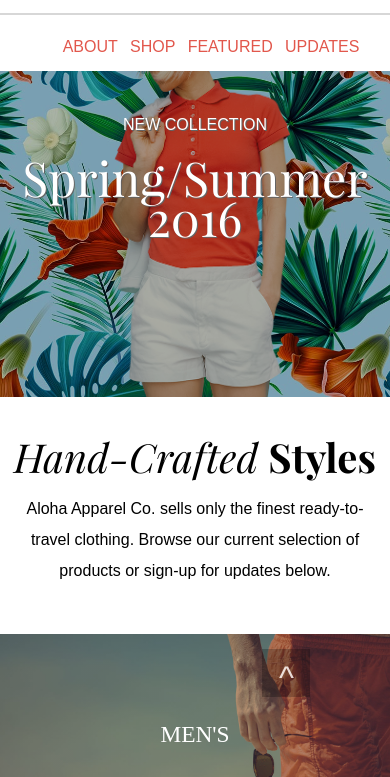
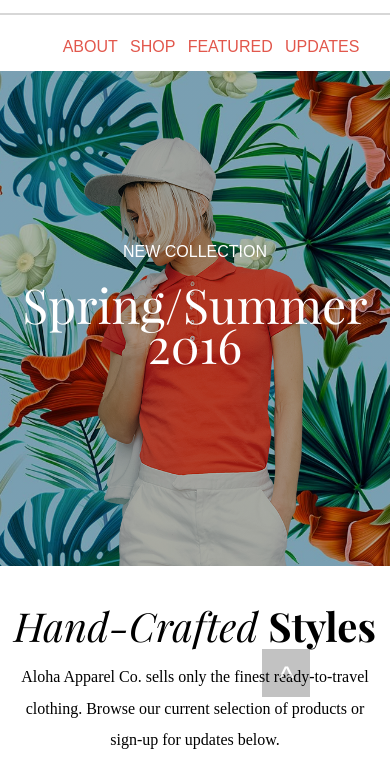
Before and after one commit to ambrosiae/red-aloha, a plain HTML site: page index.html in a window 390 px wide. Shown: the part 67-844 px from the top of the page. Drawn offline with nearby package versions, Linux system fonts and the light colour scheme.

Commit message:
Made minor changes to mobile banner

```diff
--- a/style.css
+++ b/style.css
@@ -190,6 +190,8 @@ header{
 	        align-items: center;
 	background: #fff;
 	padding-top: 1rem;
+	top: 0px;
+	left: 0px;
 	font-family: 'Raleway', 'Arial', 'Sans serif';
 }
 
@@ -272,61 +274,30 @@ li{
 }
 
 .container, .about{
-	display: -webkit-box;
-	display: -ms-flexbox;
 	display: flex;
-	-webkit-box-orient: vertical;
-	-webkit-box-direction: normal;
-	    -ms-flex-direction: column;
 	flex-direction: column;
-	-ms-flex-pack: distribute;
 	justify-content: space-around;
-	-webkit-box-align: center;
-	    -ms-flex-align: center;
 	align-items: center;
 	text-align: center;
 	margin: auto;
 	width: 95vw;
 	line-height: 8vw;
-	font-family: 'Raleway', 'Arial', 'Sans serif';
 }
 
 .banner{
-	background: -webkit-gradient(
-	linear,
-	left top, left bottom,
-	from(rgba(0,0,0,0.3)),
-	to(rgba(0,0,0,0.3))),
-	url(images/banner-girl.png) no-repeat center 50px,
-	url(images/flower-bkgd.jpg) center;
-	background: -webkit-linear-gradient(
-	rgba(0,0,0,0.3),
-	rgba(0,0,0,0.3)),
-	url(images/banner-girl.png) no-repeat center 50px,
-	url(images/flower-bkgd.jpg) center;
-	background: -o-linear-gradient(
-	rgba(0,0,0,0.3),
-	rgba(0,0,0,0.3)),
-	url(images/banner-girl.png) no-repeat center 50px,
-	url(images/flower-bkgd.jpg) center;
 	background: linear-gradient(
   	rgba(0,0,0,0.3),
   	rgba(0,0,0,0.3)),
-	url(images/banner-girl.png) no-repeat center 50px,
+  	url(images/banner-girl.png) no-repeat center 120px,
   	url(images/flower-bkgd.jpg) center;
-	height: 55vh;
+  	height: 65vh;
   	background-size: cover, contain;
-	display: -webkit-box;
-	display: -ms-flexbox;
 		display: flex;
-	-webkit-box-orient: vertical;
-	-webkit-box-direction: normal;
-	    -ms-flex-flow: column;
 		flex-flow: column;
-	-webkit-box-align: center;
-	    -ms-flex-align: center;
-	        align-items: center;
-	text-shadow: 1px 1px rgb(100, 100, 100);
+		align-content: center;
+		justify-content: center;
+		margin-top: 10vh;
+
 }
 
 .collection{
@@ -671,8 +642,6 @@ START
 		        align-items: center;
 		font-family: 'Raleway', 'Arial', 'Sans serif';
 		position: fixed;
-		top: 0px;
-		left: 0px;
 		background: #fff;
 		width: 100vw;
 		height: 8vh;
```
Lines whose indentation alone changed are shown as unchanged.
